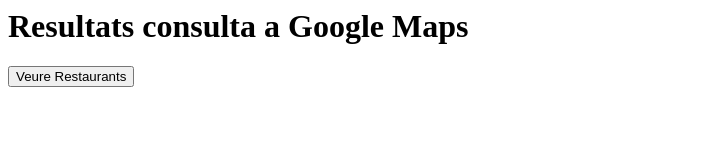
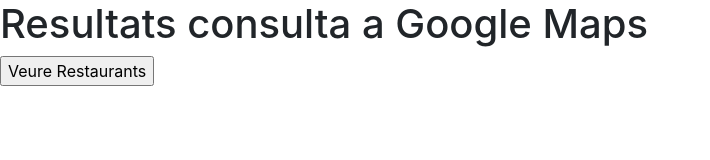
Before and after one commit to DavidBanos/Tasca_8, a plain HTML site: page index.html in a window 1280 px wide. Shown: the whole page, without its empty margins (0-710 px from the left). Drawn offline with nearby package versions, Linux system fonts and the light colour scheme.

Commit message:
Bootstrap aplicat a la llista de resultats

```diff
--- a/index.html
+++ b/index.html
@@ -1,11 +1,16 @@
+<meta charset="utf-8">
 <html>
 <head>
+    <meta name="viewport" content="width=device-width, initial-scale=1, shrink-to-fit=no">
+    <!-- Enllaç a les llibreries de Bootstrap -->
+    <link rel="stylesheet" href="https://maxcdn.bootstrapcdn.com/bootstrap/4.0.0-beta.2/css/bootstrap.min.css">
     <title>Resultats consulta a Google Maps</title>
     <script src="readgooglemaps.js"></script>
 </head>
 <body>
     <h1>Resultats consulta a Google Maps</h1>
     <input type="button" id="viewBtn" value="Veure Restaurants" onclick="viewJSON();">
+
     <div id="results">
 
     </div>
```
Lines whose indentation alone changed are shown as unchanged.
